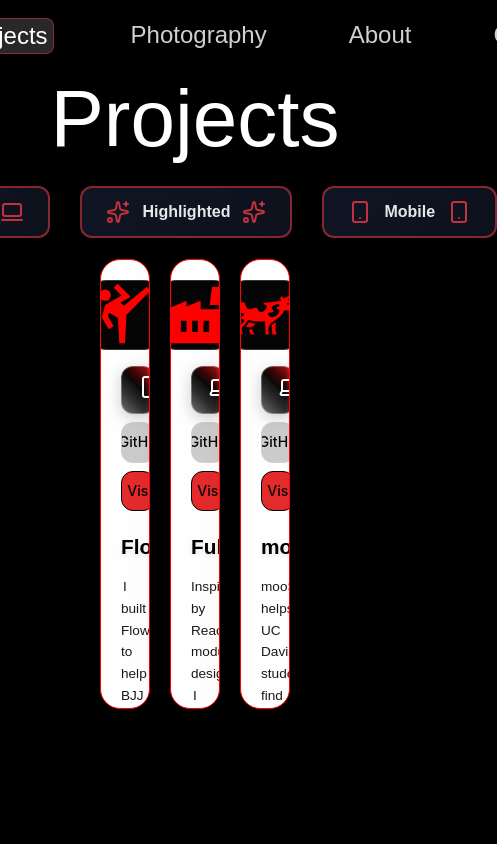
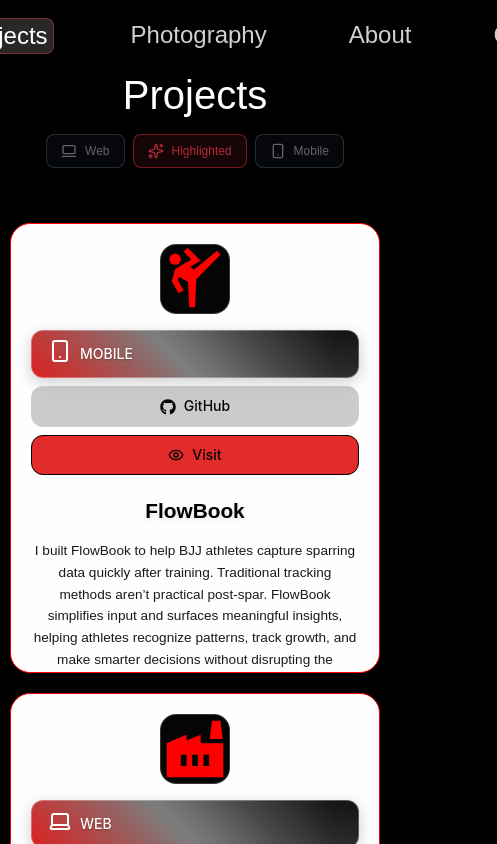
Before and after one commit to AaradhyaGitHub/Portfolio, a Next.js app: page /projects in a window 390 px wide. Shown: the top 844 px of the page, 497 px wide, since content can reach past the window. Built offline with nearby package versions, Linux system fonts and the light colour scheme; a web font is replaced by a local one.

Commit message:
Redesigned project component and donut sizes

```diff
--- a/components/Donut.jsx
+++ b/components/Donut.jsx
@@ -74,7 +74,7 @@ const Donut = ({
         {/* Skill image/icon background */}
         <circle
           cx={x}
-          cy={y - 18}
+          cy={y - 17}
           r="32"
           fill="rgba(255, 255, 255, 0)"
           className={styles.iconBg}
@@ -151,8 +151,8 @@ const Donut = ({
               cy="50%"
               labelLine={false}
               label={renderCustomizedLabel}
-              outerRadius={190}
-              innerRadius={120}
+              outerRadius={165}
+              innerRadius={105}
               fill="#8884d8"
               dataKey="value"
               onMouseEnter={onPieEnter}
--- a/components/Donut.module.css
+++ b/components/Donut.module.css
@@ -20,11 +20,9 @@
 
 .chartContainer {
   position: relative;
-  width: 430px;
-  height: 480px;
-  border: 1px solid rgba(75, 85, 99, 0.284);
+  width: 370px;
+  height: 370px;
   border-radius: 90px;
-  background-color: rgba(84, 172, 239, 0.172)
 }
 
 .centerIcon {
--- a/components/FancyButton.jsx
+++ b/components/FancyButton.jsx
@@ -1,16 +1,11 @@
 import React from "react";
 import styles from "./FancyButton.module.css";
-export default function FancyButton({
-  leftIcon,
-  rightIcon,
-  children,
-  onClick
-}) {
+
+export default function FancyButton({ leftIcon, children, onClick }) {
   return (
     <button className={styles.button} onClick={onClick}>
       {leftIcon}
       {children}
-      {rightIcon}
     </button>
   );
 }
--- a/components/FancyButton.module.css
+++ b/components/FancyButton.module.css
@@ -1,50 +1,155 @@
 .button {
-  background: linear-gradient(135deg, rgba(17, 24, 39, 0.9), rgba(17, 24, 39, 0.7));
-  border: 2px solid rgba(215, 52, 66, 0.6);
-  border-radius: 12px;
-  padding: 12px 24px;
-  cursor: pointer;
-  font-size: 16px;
-  font-weight: 600;
-  color: #e5e7eb;
   display: flex;
   align-items: center;
-  gap: 12px;
+  gap: 8px;
+  padding: 8px 16px;
+  background: linear-gradient(
+    45deg,
+    rgba(215, 52, 66, 0.7),
+    #656565,
+    #000000,
+    rgba(215, 52, 66, 0.7),
+    #656565,
+    #000000
+  );
+  background-size: 300% 300%;
+  animation: gradientShift 3s ease infinite;
+  border: 1px solid rgba(255, 255, 255, 0.3);
+  color: rgb(255, 255, 255);
+  border-radius: 12px;
+  font-size: 14px;
+  text-transform: uppercase;
+  font-weight: 500;
+  white-space: nowrap;
+  position: relative;
+  overflow: hidden;
+  cursor: pointer;
+  outline: none;
+  text-shadow: 0 1px 2px rgba(0, 0, 0, 0.3);
+  box-shadow: 0 4px 15px rgba(0, 0, 0, 0.2);
   transition: all 0.3s ease;
-  outline: none;
-  position: relative;
-  backdrop-filter: blur(10px);
-  animation: float 3s ease-in-out infinite;
-  box-shadow: 0 4px 20px rgba(0, 0, 0, 0.4);
 }
 
 .button:hover {
-  color: white;
+  background: linear-gradient(
+    45deg,
+    rgba(215, 52, 66, 1),
+    rgba(215, 52, 66, 0.8),
+    rgba(215, 52, 66, 0.6),
+    rgba(215, 52, 66, 1),
+    rgba(215, 52, 66, 0.8),
+    rgba(215, 52, 66, 0.6)
+  );
+  background-size: 100% 100%;
+  animation: gentleGlow 4s ease-in-out infinite;
+  border-color: rgba(215, 52, 66, 0.8);
+  box-shadow: 0 6px 25px rgba(215, 52, 66, 0.4);
   transform: translateY(-2px);
-  background: linear-gradient(135deg, rgba(215, 52, 66, 0.3), rgba(17, 24, 39, 0.8));
-  border-color: rgba(215, 52, 66, 0.8);
-  box-shadow: 0 8px 30px rgba(215, 52, 66, 0.3);
+}
+
+.button:hover svg {
+  color: rgb(255, 255, 255);
+  transform: scale(1.1);
 }
 
 .button:active {
   transform: translateY(0);
 }
 
+.button::before {
+  content: "";
+  position: absolute;
+  top: 0;
+  left: -100%;
+  width: 100%;
+  height: 100%;
+  background: linear-gradient(
+    90deg,
+    transparent,
+    rgba(255, 255, 255, 0.3),
+    transparent
+  );
+  animation: shimmer 2s ease-in-out infinite;
+}
+
+.button::after {
+  content: "";
+  position: absolute;
+  top: 0;
+  left: 0;
+  right: 0;
+  bottom: 0;
+  background: linear-gradient(
+    45deg,
+    transparent 30%,
+    rgba(255, 255, 255, 0.1) 50%,
+    transparent 70%
+  );
+  animation: pulse 1.5s ease-in-out infinite alternate;
+}
+
 .button svg {
-  color: rgba(215, 52, 66, 0.9);
+  color: rgba(255, 255, 255, 0.9);
+  z-index: 1;
+  position: relative;
   transition: all 0.3s ease;
 }
 
-.button:hover svg {
-  color: rgb(239, 68, 68);
-  transform: scale(1.1);
+.button > * {
+  z-index: 1;
+  position: relative;
 }
 
-@keyframes float {
-  0%, 100% {
-    transform: translateY(0px);
+@keyframes gradientShift {
+  0% {
+    background-position: 0% 50%;
   }
   50% {
-    transform: translateY(-4px);
+    background-position: 100% 50%;
+  }
+  100% {
+    background-position: 0% 50%;
   }
 }
+
+@keyframes gentleGlow {
+  0% {
+    box-shadow: 0 6px 25px rgba(215, 52, 66, 0.3);
+  }
+  50% {
+    box-shadow: 0 6px 25px rgba(215, 52, 66, 0.5);
+  }
+  100% {
+    box-shadow: 0 6px 25px rgba(215, 52, 66, 0.3);
+  }
+}
+
+@keyframes gradientShiftHover {
+  0% {
+    background-position: 0% 50%;
+  }
+  50% {
+    background-position: 100% 50%;
+  }
+  100% {
+    background-position: 0% 50%;
+  }
+}
+
+@keyframes shimmer {
+  0% {
+    left: -100%;
+  }
+  100% {
+    left: 100%;
+  }
+}
+
+@keyframes pulse {
+  0% {
+    opacity: 0.3;
+  }
+  100% {
+    opacity: 0.8;
+  }
+}
--- a/components/MyArsenal.module.css
+++ b/components/MyArsenal.module.css
@@ -33,7 +33,7 @@
   display: flex;
   align-items: flex-start;
   justify-content: center;
-  gap: 10px;
+  gap: 40px;
   max-width: 1200px;
   width: 100%;
 }
--- a/components/MyJourney.jsx
+++ b/components/MyJourney.jsx
@@ -524,10 +524,7 @@ export default function MyJourney() {
   return (
     <main className={styles.container}>
       <div className={styles.header}>
-        <h1 className={styles.title}>Professional Journey</h1>
-        <p className={styles.subtitle}>
-          Explore my experience, education, and achievements
-        </p>
+        <h1 className={styles.title}>Education + Experience</h1>
       </div>
 
       <div className={styles.mainLayout}>
--- a/pages/projects.jsx
+++ b/pages/projects.jsx
@@ -1,7 +1,6 @@
 // @ts-nocheck
 import React, { useState } from "react";
 import styles from "./projects.module.css";
-import FancyButton from "../components/FancyButton";
 import { Sparkles, LaptopMinimal, Smartphone } from "lucide-react";
 import WebCard from "../components/ProjectCardComponents/WebCard";
 import MobileCard from "../components/ProjectCardComponents/MobileCard";
@@ -103,7 +102,7 @@ export default function Projects() {
           image={project.image}
           title={project.title}
           description={project.description}
-          technologies={project.technologies} // Pass the whole object
+          technologies={project.technologies}
           backStory={project.projectDetails.backstory}
           howItWorks={project.projectDetails.howItWorks}
           keyFeatures={project.projectDetails.keyFeatures}
@@ -118,36 +117,39 @@ export default function Projects() {
   return (
     <div className={styles.mainContainer}>
       <h1 className={styles.header}>Projects</h1>
+
       <div className={styles.navigation}>
-        <ul className={styles.navigationButtonsContainer}>
-          <li className={styles.navigationItems}>
-            <FancyButton
-              leftIcon={<LaptopMinimal />}
-              rightIcon={<LaptopMinimal />}
+        <div className={styles.navigationButtonsContainer}>
+          <button
+            className={`${styles.navigationButton} ${
+              projectCategory === "web" ? styles.active : ""
+            }`}
             onClick={() => handleSelectCategory("web")}
           >
+            <LaptopMinimal size={16} />
             Web
-            </FancyButton>
-          </li>
-          <li className={styles.navigationItems}>
-            <FancyButton
-              leftIcon={<Sparkles />}
-              rightIcon={<Sparkles />}
+          </button>
+
+          <button
+            className={`${styles.navigationButton} ${
+              projectCategory === "highlighted" ? styles.active : ""
+            }`}
             onClick={() => handleSelectCategory("highlighted")}
           >
+            <Sparkles size={16} />
             Highlighted
-            </FancyButton>
-          </li>
-          <li className={styles.navigationItems}>
-            <FancyButton
-              leftIcon={<Smartphone />}
-              rightIcon={<Smartphone />}
+          </button>
+
+          <button
+            className={`${styles.navigationButton} ${
+              projectCategory === "mobile" ? styles.active : ""
+            }`}
             onClick={() => handleSelectCategory("mobile")}
           >
+            <Smartphone size={16} />
             Mobile
-            </FancyButton>
-          </li>
-        </ul>
+          </button>
+        </div>
       </div>
 
       <div className={styles.projectSection}>
--- a/pages/projects.module.css
+++ b/pages/projects.module.css
@@ -1,7 +1,8 @@
 .mainContainer {
   margin-top: 71px;
   height: 100vh;
-  background-color: rgb(0, 0, 0);
+  background-color: #000000;
+  color: #656565;
 }
 
 .header {
@@ -9,25 +10,55 @@
   align-items: center;
   justify-content: center;
   font-size: 5rem;
+  color: #ffffff;
 }
 
 .navigation {
   padding: 20px;
   margin: 0 auto;
   width: 50%;
+  display: flex;
+  justify-content: center;
 }
 
 .navigationButtonsContainer {
-  margin: 0;
-  padding: 0;
   display: flex;
-  justify-content: center;
   align-items: center;
-  width: 100%;
-  gap: 30px;
-  list-style: none;
-  padding: 0;
-  margin: 0;
+  gap: 16px;
+}
+
+.navigationButton {
+  display: flex;
+  align-items: center;
+  gap: 8px;
+  padding: 12px 24px;
+  background: rgba(17, 24, 39, 0.3);
+  border: 1px solid rgba(75, 85, 99, 0.5);
+  border-radius: 8px;
+  color: #656565;
+  font-weight: 500;
+  font-size: 0.875rem;
+  cursor: pointer;
+  transition: all 0.2s cubic-bezier(0.4, 0, 0.2, 1);
+  backdrop-filter: blur(8px);
+}
+
+.navigationButton:hover {
+  background: rgba(17, 24, 39, 0.5);
+  border-color: rgba(215, 52, 66, 0.3);
+  color: rgba(215, 52, 66, 0.8);
+  transform: translateY(-1px);
+  box-shadow: 0 4px 12px rgba(0, 0, 0, 0.3);
+}
+
+.navigationButton.active {
+  background: rgba(215, 52, 66, 0.1);
+  border-color: rgba(215, 52, 66, 0.5);
+  color: rgba(215, 52, 66, 0.8);
+}
+
+.navigationButton.active:hover {
+  background: rgba(215, 52, 66, 0.15);
 }
 
 .projectSection {
@@ -35,16 +66,89 @@
   grid-template-columns: 1fr 1fr;
   gap: 20px;
   padding: 0px 40px;
-
   justify-content: center;
   justify-items: center;
 }
 
-.mobileApps{
+.projectCard {
+  background-color: rgba(0, 0, 0, 0.3);
+  border: 1px solid rgba(101, 101, 101, 0.3);
+  border-radius: 12px;
+  padding: 20px;
+  transition: all 0.3s ease;
+  width: 100%;
+  max-width: 400px;
+}
+
+.projectCard:hover {
+  border-color: rgba(215, 52, 66, 0.7);
+  box-shadow: 0 8px 25px rgba(215, 52, 66, 0.2);
+  transform: translateY(-5px);
+}
+
+.projectTitle {
+  color: #ffffff;
+  font-size: 1.5rem;
+  margin-bottom: 10px;
+  font-weight: 600;
+}
+
+.projectDescription {
+  color: #656565;
+  font-size: 1rem;
+  line-height: 1.6;
+  margin-bottom: 15px;
+}
+
+.projectLink {
+  color: rgba(215, 52, 66, 0.7);
+  text-decoration: none;
+  font-weight: 500;
+  transition: color 0.2s ease;
+}
+
+.projectLink:hover {
+  color: rgba(215, 52, 66, 0.9);
+}
+
+.mobileApps {
   display: flex;
   flex-direction: row;
   align-items: center;
   justify-content: center;
+  gap: 20px;
+  padding: 20px;
+}
+
+.mobileApp {
+  background-color: rgba(0, 0, 0, 0.3);
+  border: 1px solid rgba(101, 101, 101, 0.3);
+  border-radius: 12px;
+  padding: 20px;
+  transition: all 0.3s ease;
+  width: 100%;
+  max-width: 300px;
+  text-align: center;
+}
+
+.mobileApp:hover {
+  border-color: rgba(215, 52, 66, 0.7);
+  box-shadow: 0 8px 25px rgba(215, 52, 66, 0.2);
+  transform: translateY(-5px);
+}
+
+.mobileAppTitle {
+  color: #ffffff;
+  font-size: 1.3rem;
+  margin-bottom: 10px;
+  font-weight: 600;
+}
+
+.mobileAppDescription {
+  color: #656565;
+  font-size: 0.9rem;
+  line-height: 1.5;
+  margin-bottom: 15px;
 }
 
 .highlightedProjects {
@@ -52,7 +156,139 @@
   grid-template-columns: 1fr 1fr 1fr;
   gap: 20px;
   padding: 0px 100px;
-
   justify-content: center;
   justify-items: center;
 }
+
+.highlightedProject {
+  background-color: rgba(0, 0, 0, 0.3);
+  border: 1px solid rgba(101, 101, 101, 0.3);
+  border-radius: 12px;
+  padding: 20px;
+  transition: all 0.3s ease;
+  width: 100%;
+  max-width: 350px;
+}
+
+.highlightedProject:hover {
+  border-color: rgba(215, 52, 66, 0.7);
+  box-shadow: 0 8px 25px rgba(215, 52, 66, 0.2);
+  transform: translateY(-5px);
+}
+
+.highlightedProjectTitle {
+  color: #ffffff;
+  font-size: 1.4rem;
+  margin-bottom: 10px;
+  font-weight: 600;
+}
+
+.highlightedProjectDescription {
+  color: #656565;
+  font-size: 0.95rem;
+  line-height: 1.6;
+  margin-bottom: 15px;
+}
+
+.highlightedProjectLink {
+  color: rgba(215, 52, 66, 0.7);
+  text-decoration: none;
+  font-weight: 500;
+  transition: color 0.2s ease;
+}
+
+.highlightedProjectLink:hover {
+  color: rgba(215, 52, 66, 0.9);
+}
+
+/* Responsive Design */
+@media (max-width: 1024px) {
+  .highlightedProjects {
+    grid-template-columns: 1fr 1fr;
+    padding: 0px 50px;
+  }
+
+  .projectSection {
+    padding: 0px 20px;
+  }
+}
+
+@media (max-width: 768px) {
+  .header {
+    font-size: 3rem;
+  }
+
+  .navigation {
+    width: 80%;
+  }
+
+  .navigationButtonsContainer {
+    gap: 12px;
+    flex-wrap: wrap;
+  }
+
+  .navigationButton {
+    font-size: 0.8rem;
+    padding: 10px 18px;
+  }
+
+  .projectSection {
+    grid-template-columns: 1fr;
+    padding: 0px 20px;
+  }
+
+  .highlightedProjects {
+    grid-template-columns: 1fr;
+    padding: 0px 20px;
+  }
+
+  .mobileApps {
+    flex-direction: column;
+  }
+}
+
+@media (max-width: 480px) {
+  .header {
+    font-size: 2.5rem;
+  }
+
+  .navigation {
+    width: 95%;
+    padding: 15px;
+  }
+
+  .navigationButtonsContainer {
+    gap: 8px;
+  }
+
+  .navigationButton {
+    font-size: 0.75rem;
+    padding: 8px 14px;
+  }
+
+  .projectSection {
+    padding: 0px 10px;
+  }
+
+  .highlightedProjects {
+    padding: 0px 10px;
+  }
+
+  .projectCard,
+  .mobileApp,
+  .highlightedProject {
+    padding: 15px;
+  }
+
+  .projectTitle,
+  .mobileAppTitle,
+  .highlightedProjectTitle {
+    font-size: 1.2rem;
+  }
+
+  .projectDescription,
+  .mobileAppDescription,
+  .highlightedProjectDescription {
+    font-size: 0.85rem;
+  }
+}
```
Also changed, not shown: pages/about.module.css (+14 -14 lines), pages/home.module.css (+15 -15 lines). Lines whose indentation alone changed are shown as unchanged.
